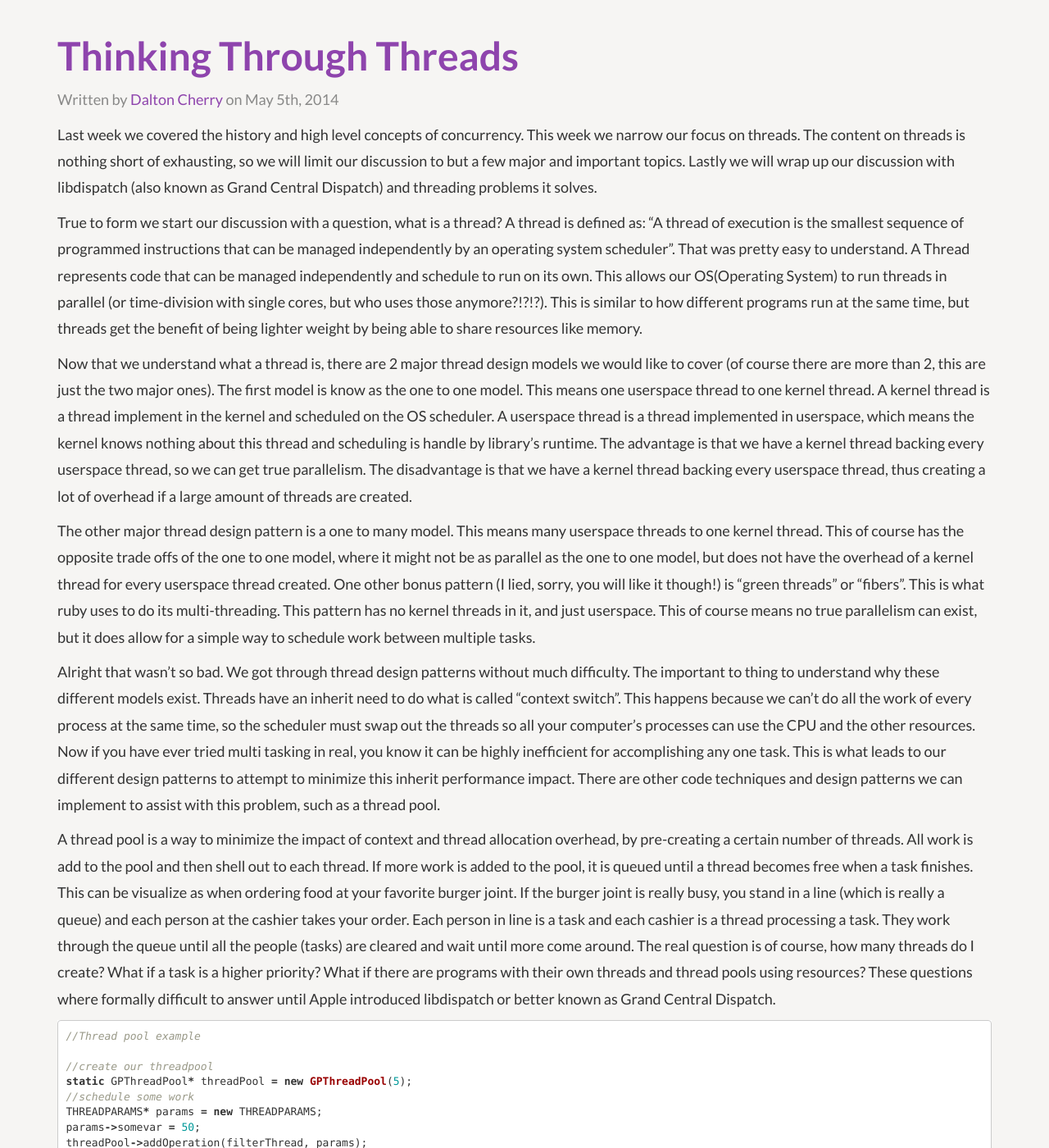
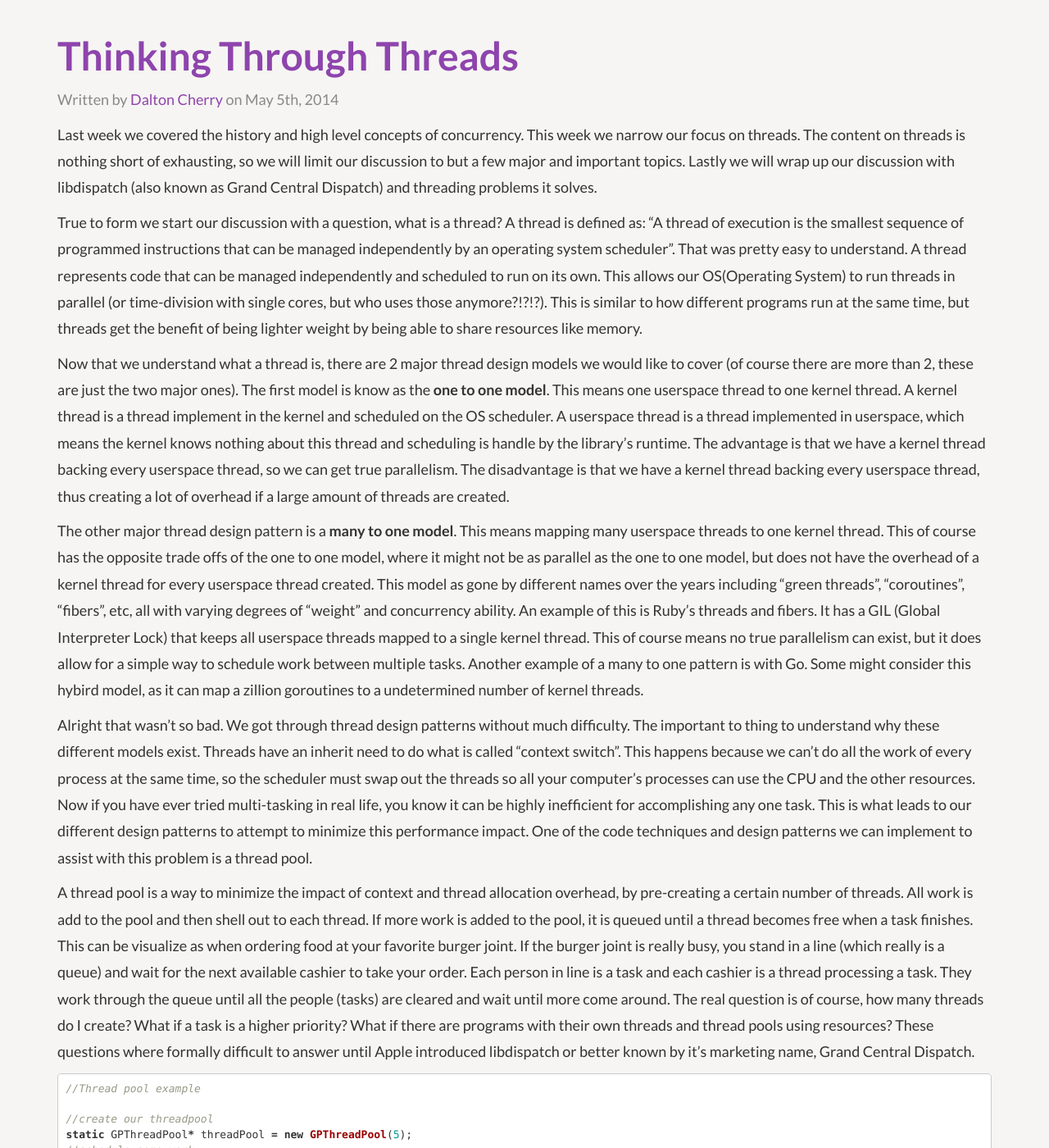
Before and after one commit to BasementKrew/revelation.io, a Jekyll site: the page built from _posts/2014-05-05-thinking-through-threads.markdown, in a window 1280 px wide and 1400 px high, scrolled down 224 px. Shown: the whole window at 82% size. Built offline with Jekyll 4.4.1, drawn with Linux system fonts in a browser that asks for light colours; Markdown is read by kramdown in place of the engine named in the settings; some of the changed text lies outside the part shown.

Commit message:
grammar and tech review by yours truly

````diff
--- a/_posts/2014-05-05-thinking-through-threads.markdown
+++ b/_posts/2014-05-05-thinking-through-threads.markdown
@@ -9,16 +9,16 @@ tags: Objective-C, objc, thread, concurrent, concurrency, libdispatch, queue, po
 
 Last week we covered the history and high level concepts of concurrency. This week we narrow our focus on threads. The content on threads is nothing short of exhausting, so we will limit our discussion to but a few major and important topics. Lastly we will wrap up our discussion with libdispatch (also known as Grand Central Dispatch) and threading problems it solves.
 
-True to form we start our discussion with a question, what is a thread? A thread is defined as: "A thread of execution is the smallest sequence of programmed instructions that can be managed independently by an operating system scheduler". That was pretty easy to understand. A Thread represents code that can be managed independently and schedule to run on its own. This allows our OS(Operating System) to run threads in parallel (or time-division with single cores, but who uses those anymore?!?!?). This is similar to how different programs run at the same time, but threads get the benefit of being lighter weight by being able to share resources like memory.
+True to form we start our discussion with a question, what is a thread? A thread is defined as: "A thread of execution is the smallest sequence of programmed instructions that can be managed independently by an operating system scheduler". That was pretty easy to understand. A thread represents code that can be managed independently and scheduled to run on its own. This allows our OS(Operating System) to run threads in parallel (or time-division with single cores, but who uses those anymore?!?!?). This is similar to how different programs run at the same time, but threads get the benefit of being lighter weight by being able to share resources like memory.
 
-Now that we understand what a thread is, there are 2 major thread design models we would like to cover (of course there are more than 2, this are just the two major ones). The first model is know as the one to one model. This means one userspace thread to one kernel thread. A kernel thread is a thread implement in the kernel and scheduled on the OS scheduler. A userspace thread is a thread implemented in userspace, which means the kernel knows nothing about this thread and scheduling is handle by library's runtime. The advantage is that we have a kernel thread backing every userspace thread, so we can get true parallelism. The disadvantage is that we have a kernel thread backing every userspace thread, thus creating a lot of overhead if a large amount of threads are created.
+Now that we understand what a thread is, there are 2 major thread design models we would like to cover (of course there are more than 2, these are just the two major ones). The first model is know as the **one to one model**. This means one userspace thread to one kernel thread. A kernel thread is a thread implement in the kernel and scheduled on the OS scheduler. A userspace thread is a thread implemented in userspace, which means the kernel knows nothing about this thread and scheduling is handle by the library's runtime. The advantage is that we have a kernel thread backing every userspace thread, so we can get true parallelism. The disadvantage is that we have a kernel thread backing every userspace thread, thus creating a lot of overhead if a large amount of threads are created.
 
- The other major thread design pattern is a one to many model. This means many userspace threads to one kernel thread. This of course has the opposite trade offs of the one to one model, where it might not be as parallel as the one to one model, but does not have the overhead of a kernel thread for every userspace thread created. One other bonus pattern (I lied, sorry, you will like it though!) is "green threads" or "fibers". This is what ruby uses to do its multi-threading. This pattern has no kernel threads in it, and just userspace. This of course means no true parallelism can exist, but it does allow for a simple way to schedule work between multiple tasks.
+ The other major thread design pattern is a **many to one model**. This means mapping many userspace threads to one kernel thread. This of course has the opposite trade offs of the one to one model, where it might not be as parallel as the one to one model, but does not have the overhead of a kernel thread for every userspace thread created. This model as gone by different names over the years including "green threads", "coroutines", "fibers", etc, all with varying degrees of "weight" and concurrency ability. An example of this  is Ruby's threads and fibers. It has a GIL (Global Interpreter Lock) that keeps all userspace threads mapped to a single kernel thread. This of course means no true parallelism can exist, but it does allow for a simple way to schedule work between multiple tasks. Another example of a many to one pattern is with Go. Some might consider this hybird model, as it can map a zillion goroutines to a undetermined number of kernel threads.
 
- Alright that wasn't so bad. We got through thread design patterns without much difficulty. The important to thing to understand why these different models exist. Threads have an inherit need to do what is called "context switch". This happens because we can't do all the work of every process at the same time, so the scheduler must swap out the threads so all your computer's processes can use the CPU and the other resources. Now if you have ever tried multi tasking in real, you know it can be highly inefficient for accomplishing any one task. This is what leads to our different design patterns to attempt to minimize this inherit performance impact. There are other code techniques and design patterns we can implement to assist with this problem, such as a thread pool.
+ Alright that wasn't so bad. We got through thread design patterns without much difficulty. The important to thing to understand why these different models exist. Threads have an inherit need to do what is called "context switch". This happens because we can't do all the work of every process at the same time, so the scheduler must swap out the threads so all your computer's processes can use the CPU and the other resources. Now if you have ever tried multi-tasking in real life, you know it can be highly inefficient for accomplishing any one task. This is what leads to our different design patterns to attempt to minimize this performance impact. One of the code techniques and design patterns we can implement to assist with this problem is a thread pool.
 
 
- A thread pool is a way to minimize the impact of context and thread allocation overhead, by pre-creating a certain number of threads. All work is add to the pool and then shell out to each thread. If more work is added to the pool, it is queued until a thread becomes free when a task finishes. This can be visualize as when ordering food at your favorite burger joint. If the burger joint is really busy, you stand in a line (which is really a queue) and each person at the cashier takes your order. Each person in line is a task and each cashier is a thread processing a task. They work through the queue until all the people (tasks) are cleared and wait until more come around. The real question is of course, how many threads do I create? What if a task is a higher priority? What if there are programs with their own threads and thread pools using resources? These questions where formally difficult to answer until Apple introduced libdispatch or better known as Grand Central Dispatch.
+ A thread pool is a way to minimize the impact of context and thread allocation overhead, by pre-creating a certain number of threads. All work is add to the pool and then shell out to each thread. If more work is added to the pool, it is queued until a thread becomes free when a task finishes. This can be visualize as when ordering food at your favorite burger joint. If the burger joint is really busy, you stand in a line (which really is a queue) and wait for the next available cashier to take your order. Each person in line is a task and each cashier is a thread processing a task. They work through the queue until all the people (tasks) are cleared and wait until more come around. The real question is of course, how many threads do I create? What if a task is a higher priority? What if there are programs with their own threads and thread pools using resources? These questions where formally difficult to answer until Apple introduced libdispatch or better known by it's marketing name, Grand Central Dispatch.
 
   ```c++
 //Thread pool example
@@ -39,7 +39,7 @@ void filterThread(void* arg)
 }
  ```
 
- libdispatch or GCD(Grand Central Dispatch) created a system wide implementation of the thread pool model (as well as doing many, many other things). This allows all the application developers to simple schedule their work and libdispatch handles the rest. This gives much higher performance as libdispatch can dynamically resize the pool based on current work and use the OS's resources more efficiently, as it knows of all the tasks running, instead of just being scoped to the current program. This greatly reduces the work required to create a responsive and concurrent program, while handling the issue of context switch as efficiently as possible. Here is a quick example of GCD.
+ GCD(Grand Central Dispatch) created a system wide implementation of the thread pool model (as well as doing many, many other things). This allows all the application developers to simple schedule their work and GCD handles the rest. This gives much higher performance as GCD can dynamically resize the pool based on current work and use the OS's resources more efficiently, as it knows of all the tasks running, instead of just being scoped to the current program. This greatly reduces the work required to create a responsive and concurrent program, while handling the issue of context switch as efficiently as possible. Here is a quick example of GCD.
 
  ```objc
  //run work on a background thread
````
Also changed, not shown: other parts of _posts/2014-05-05-thinking-through-threads.markdown (+1 -1 lines).
